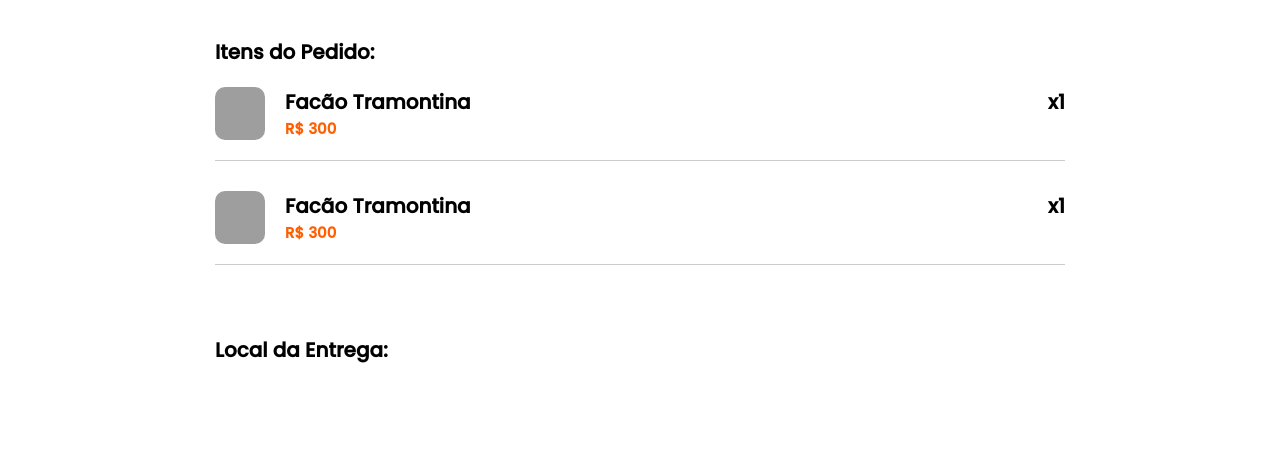
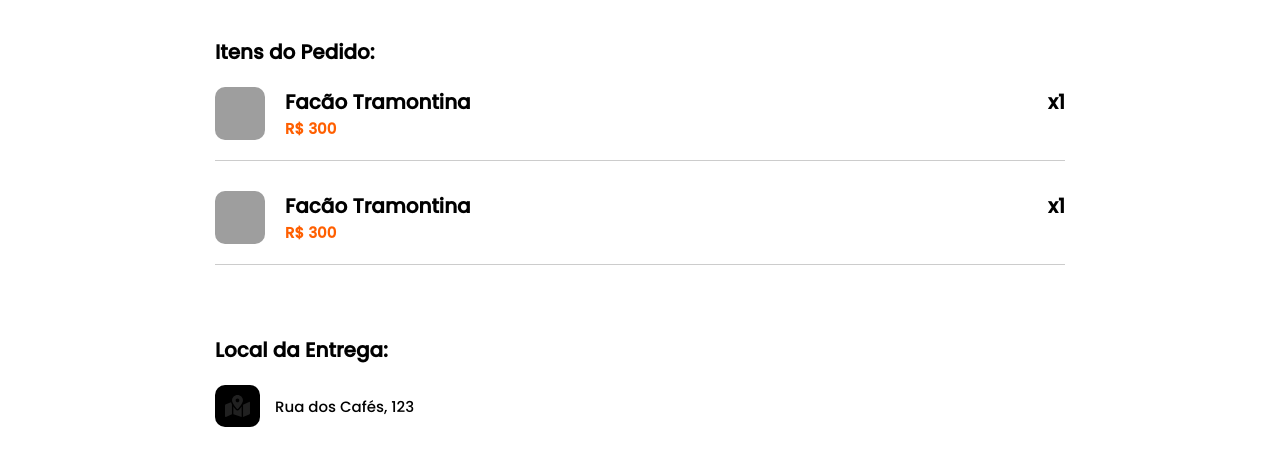
Before and after one commit to gustavopsan/catalogo-unimaquinas, a plain HTML site: page resume/index.html in a window 1280 px wide. Shown: the part 247-712 px from the top of the page. Drawn offline with Linux system fonts and the light colour scheme; grey boxes are pictures that could not be loaded.

Commit message:
Salvando progresso

```diff
--- a/assets/css/style.css
+++ b/assets/css/style.css
@@ -520,6 +520,26 @@ body, * {
     color: #fF5f00;
 }
 
+.cart-content .place-container {
+    display: flex;
+    flex-direction: row;
+    justify-content: flex-start;
+    gap: 15px;
+    padding: 20px 0;
+    align-items: center;
+}
+
+.cart-content .place-container img {
+    width: 25px;
+    background-color: #000000;
+    padding: 10px;
+    border-radius: 10px;
+}
+
+.cart-content .place-container span {
+    font-size: 15px;
+    font-weight: 400;
+}
 
 
 .cart .form-container {
--- a/resume/index.html
+++ b/resume/index.html
@@ -3,6 +3,7 @@
 <head>
     <meta charset="UTF-8">
     <meta name="viewport" content="width=device-width, initial-scale=1.0">
+    <meta name="referrer" content="no-referrer">
     <title>Seja Bem Vindo</title>
     <meta name="description" content="Site de divulgação e busca de estabelecimentos e seus produtos">
 
@@ -62,6 +63,10 @@
 
                 <br><br>
                 <span>Local da Entrega:</span>
+                <div class="place-container">
+                    <img src="/assets/img/map.svg" class="map-icon">
+                    <span>Rua dos Cafés, 123</span>
+                </div>
             </div>
 
     </div>
```
Also changed, not shown: assets/img/map.svg (added), 3 other files.
